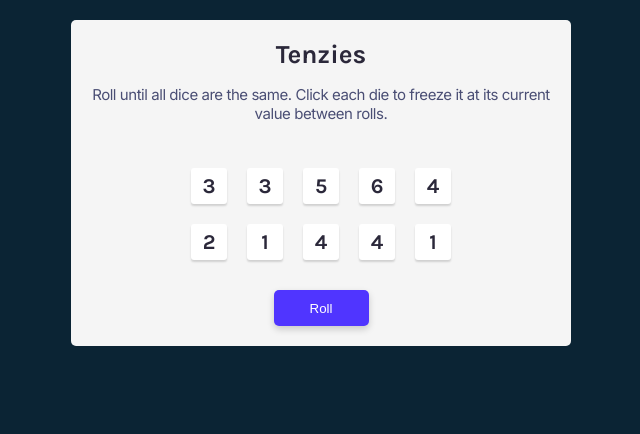
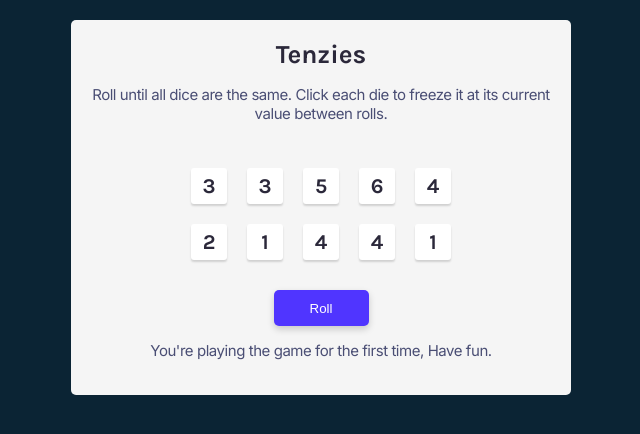
Before and after one commit to amirmgd/Tenzies, a React (Create React App) app: page / in a window 1280 px wide. Shown: the top 434 px of the page, without its empty margins (319-959 px from the left). Built offline with nearby package versions, Linux system fonts and the light colour scheme.

Commit message:
added some new hints

```diff
--- a/src/App.js
+++ b/src/App.js
@@ -84,15 +84,20 @@ function App() {
 			<button className='roll' onClick={rollDice}>
 				{tenzies ? "New Game" : "Roll"}
 			</button>
-			{localStorage.getItem("record") !== null && (
-				<p className='instruction'>
-					the current record is{" "}
-					<bold className='current-record-num'>
-						{localStorage.getItem("record")}
-					</bold>
-					, try improve it.
-				</p>
-			)}
+			{!tenzies &&
+				(localStorage.getItem("record") === null ? (
+					<p className='instruction'>
+						You're playing the game for the first time, Have fun.
+					</p>
+				) : (
+					<p className='instruction'>
+						the current record is {""}
+						<p className='current-record-num'>
+							{localStorage.getItem("record")}
+						</p>
+						, try improve it.
+					</p>
+				))}
 			{tenzies && !record && (
 				<h3 className='records'>
 					Congragulations, you finished the game after {count} rolls
@@ -101,7 +106,7 @@ function App() {
 			{tenzies && record && (
 				<p className='records'>
 					Congragulations, you broke the record by finishing the game after{" "}
-					<bold className='record-num'>{count}</bold> rolls
+					<p className='record-num'>{count}</p> rolls
 				</p>
 			)}
 		</div>
--- a/src/style.css
+++ b/src/style.css
@@ -84,11 +84,14 @@ body{
 }
 
 .record-num{
+  display: inline;
   font-weight: 700;
   font-size: 24px;
   text-decoration: underline;
 }
 .current-record-num{
+  display: inline;
+
   font-weight: 500;
   font-size: 18px;
   text-decoration: underline;
```
